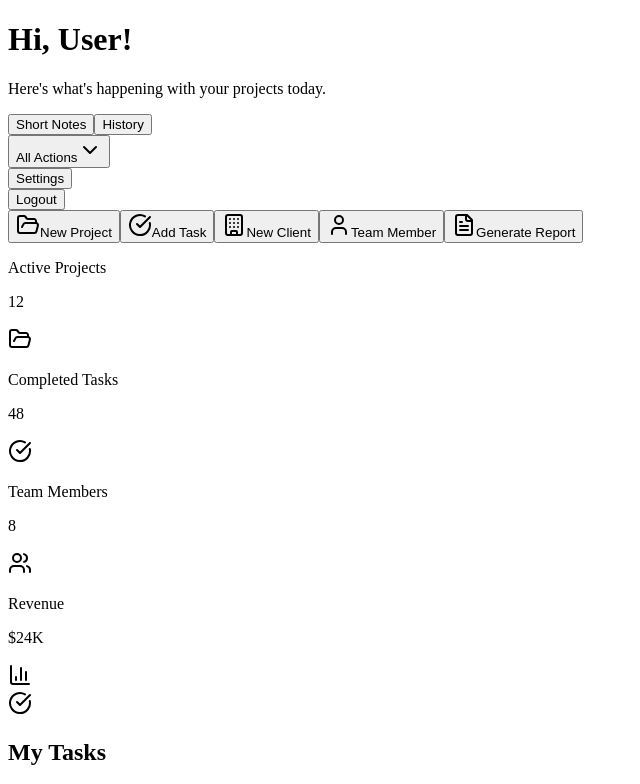
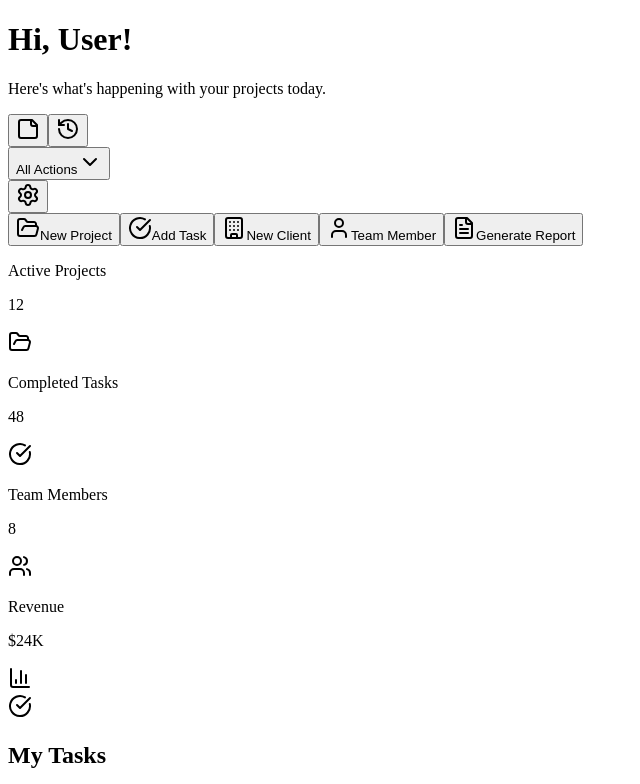
Before and after one commit to eldoJr/loopInt, a Next.js app in the folder apps/web/: page /Dashboard in a window 1280 px wide. Shown: the top 784 px of the page, without its empty margins (0-640 px from the left). Built offline with nearby package versions, Linux system fonts and the light colour scheme.

Commit message:
add: updates-08

```diff
--- a/apps/web/src/components/ui/AddDropdown.tsx
+++ b/apps/web/src/components/ui/AddDropdown.tsx
@@ -69,7 +69,7 @@ const AddDropdown = () => {
           animate={{ opacity: 1, scale: 1, y: 0 }}
           exit={{ opacity: 0, scale: 0.95, y: -10 }}
           transition={{ duration: 0.2 }}
-          className="fixed left-32 top-20 w-96 bg-gray-900/95 backdrop-blur-sm border border-gray-800/50 rounded-xl shadow-2xl z-[9999]"
+          className="fixed left-32 top-20 w-auto bg-gray-900/95 backdrop-blur-sm border border-gray-800/50 rounded-xl shadow-2xl z-[9999]"
         >
           <div className="p-3 grid grid-cols-2 gap-1">
             {menuItems.map((item, index) => (
--- a/apps/web/src/components/ui/AllActionsDropdown.tsx
+++ b/apps/web/src/components/ui/AllActionsDropdown.tsx
@@ -64,7 +64,7 @@ const AllActionsDropdown = () => {
           animate={{ opacity: 1, scale: 1, y: 0 }}
           exit={{ opacity: 0, scale: 0.95, y: -10 }}
           transition={{ duration: 0.2 }}
-          className="fixed right-32 top-32 w-72 bg-gray-900/95 backdrop-blur-sm border border-gray-800/50 rounded-xl shadow-2xl z-[9999]"
+          className="fixed right-32 top-36 w-auto bg-gray-900/95 backdrop-blur-sm border border-gray-800/50 rounded-xl shadow-2xl z-[9999]"
         >
           <div className="p-3 grid grid-cols-2 gap-1">
             {menuItems.map((item, index) => {
@@ -83,10 +83,10 @@ const AllActionsDropdown = () => {
                     }
                     setIsOpen(false);
                   }}
-                  className="px-2 py-2 flex items-center space-x-2 hover:bg-gray-800/50 transition-colors text-left rounded-lg text-gray-300 hover:text-white"
+                  className="px-3 py-3 flex items-center space-x-2 hover:bg-gray-800/50 transition-colors text-left rounded-lg text-gray-300 hover:text-white"
                 >
-                  <item.icon className="w-3 h-3 flex-shrink-0 text-blue-400" />
-                  <span className="text-xs truncate">{item.label}</span>
+                  <item.icon className="w-4 h-4 flex-shrink-0 text-blue-400" />
+                  <span className="text-base truncate">{item.label}</span>
                 </button>
               );
             })}
--- a/apps/web/src/components/ui/UserProfileDropdown.tsx
+++ b/apps/web/src/components/ui/UserProfileDropdown.tsx
@@ -90,7 +90,7 @@ const UserProfileDropdown = ({ user, onLogout }: UserProfileDropdownProps) => {
           animate={{ opacity: 1, scale: 1, y: 0 }}
           exit={{ opacity: 0, scale: 0.95, y: -10 }}
           transition={{ duration: 0.2 }}
-          className="fixed right-6 top-20 w-64 bg-gray-900/95 backdrop-blur-sm border border-gray-800/50 rounded-xl shadow-2xl z-[9999]"
+          className="fixed right-6 top-20 w-auto bg-gray-900/95 backdrop-blur-sm border border-gray-800/50 rounded-xl shadow-2xl z-[9999]"
         >
             {/* User Info Header */}
             <div className="p-4 border-b border-gray-800/50">
--- a/apps/web/src/pages/Dashboard.tsx
+++ b/apps/web/src/pages/Dashboard.tsx
@@ -10,6 +10,9 @@ import {
   BarChart3,
   Users,
   X,
+  StickyNote,
+  History,
+  Settings
 } from 'lucide-react';
 import type { User as UserType } from '../lib/api';
 import DashboardHeader from '../components/ui/DashboardHeader';
@@ -174,30 +177,27 @@ const Dashboard = () => {
               <div className="hidden lg:flex items-center space-x-2">
                 <button
                   onClick={() => console.log('Short Notes')}
-                  className="px-3 py-2 bg-gray-800/50 text-gray-300 rounded-lg hover:bg-gray-700/50 hover:text-white transition-colors text-sm border border-gray-700/50"
+                  className="p-2 bg-gray-800/50 text-gray-300 rounded-lg hover:bg-gray-700/50 hover:text-white transition-colors border border-gray-700/50"
+                  title="Short Notes"
                 >
-                  Short Notes
+                  <StickyNote className="w-4 h-4" />
                 </button>
                 <button
                   onClick={() => console.log('History')}
-                  className="px-3 py-2 bg-gray-800/50 text-gray-300 rounded-lg hover:bg-gray-700/50 hover:text-white transition-colors text-sm border border-gray-700/50"
+                  className="p-2 bg-gray-800/50 text-gray-300 rounded-lg hover:bg-gray-700/50 hover:text-white transition-colors border border-gray-700/50"
+                  title="History"
                 >
-                  History
+                  <History className="w-4 h-4" />
                 </button>
                 <AllActionsDropdown />
                 <button
                   onClick={() => console.log('Settings')}
-                  className="px-3 py-2 bg-gray-800/50 text-gray-300 rounded-lg hover:bg-gray-700/50 hover:text-white transition-colors text-sm border border-gray-700/50"
+                  className="p-2 bg-gray-800/50 text-gray-300 rounded-lg hover:bg-gray-700/50 hover:text-white transition-colors border border-gray-700/50"
+                  title="Settings"
                 >
-                  Settings
+                  <Settings className="w-4 h-4" />
                 </button>
               </div>
-              <button
-                onClick={handleLogout}
-                className="hidden lg:block px-4 py-2 bg-red-500/20 text-red-400 rounded-lg hover:bg-red-500/30 transition-colors border border-red-500/30"
-              >
-                Logout
-              </button>
             </div>
           </div>
         </div>
```
